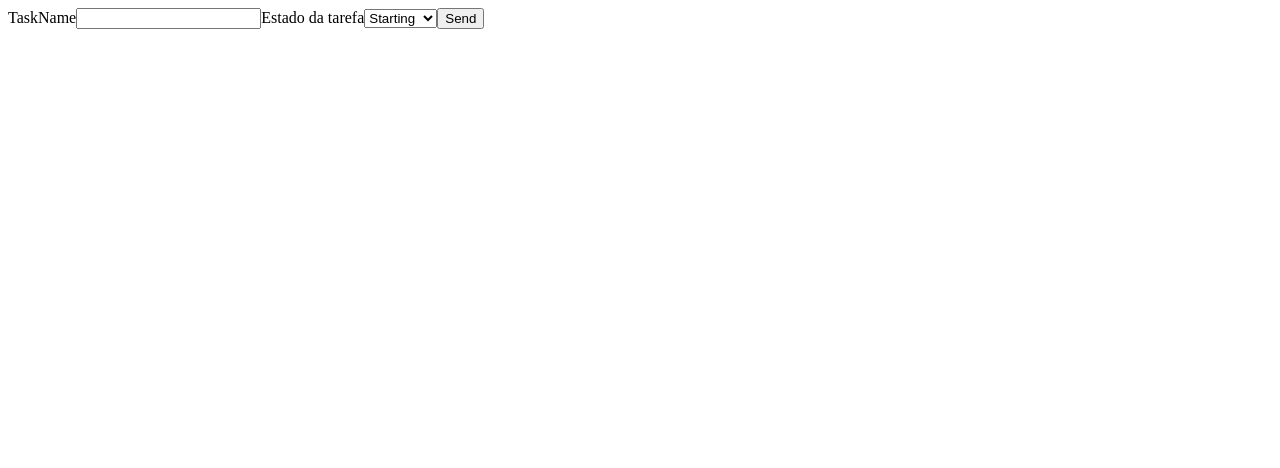
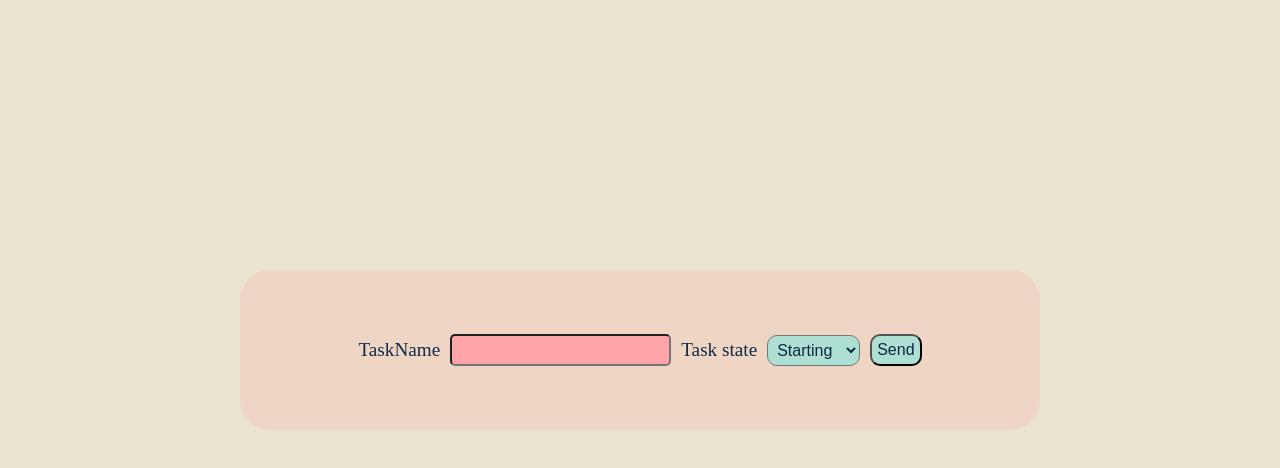
Before and after one commit to UserR3D/TaskView, a React (Vite) app: page / in a window 1280 px wide. Shown: the top 468 px of the page. Built offline with nearby package versions, Linux system fonts and the light colour scheme.

Commit message:
css added a page, finished project

```diff
--- a/src/App.tsx
+++ b/src/App.tsx
@@ -1,4 +1,5 @@
 import { ApiContextProvider } from './apiContext';
+import './assets/geral.css';
 import { Home } from './components/Home';
 const App = () => {
   return (
--- /dev/null
+++ b/src/assets/geral.css
@@ -0,0 +1,70 @@
+body,
+ul,
+li,
+a,
+p,
+h1,
+h2,
+h3,
+h4 {
+  margin: 0px;
+  padding: 0px;
+}
+
+body {
+  background-color: #eae3d0;
+}
+
+input {
+  background-color: #ffa5aa;
+  color: #102742;
+}
+
+.max-container {
+  max-width: 800px;
+  margin: auto;
+  background-color: #efd5c4;
+  border-radius: 30px;
+}
+
+.flex {
+  display: flex;
+  flex-direction: column;
+  align-items: center;
+  gap: 20px;
+  color: #112a46;
+  font-size: 1.2rem;
+}
+
+.gap {
+  margin-top: 270px;
+  padding: 5% 0;
+}
+
+.input-task {
+  display: flex;
+  align-items: center;
+  gap: 10px;
+}
+
+select,
+button {
+  background-color: #addfd3;
+  border-radius: 10px;
+  padding: 5px;
+  color: #102742;
+  font-size: 1rem;
+}
+
+.flex-c {
+  display: flex;
+  gap: 15px;
+  justify-content: center;
+  align-items: center;
+}
+
+input {
+  padding: 5px;
+  border-radius: 5px;
+  font-size: 1rem;
+}
--- a/src/components/FetchAll.tsx
+++ b/src/components/FetchAll.tsx
@@ -3,10 +3,10 @@ import FormTask from './FormTask';
 
 function FetchAll() {
   return (
-    <>
+    <div className='flex'>
+      <FormIput />
       <FormTask />
-      <FormIput />
-    </>
+    </div>
   );
 }
 
--- a/src/components/FormInput.tsx
+++ b/src/components/FormInput.tsx
@@ -21,10 +21,10 @@ const FormIput = () => {
   }
 
   return (
-    <form onSubmit={handleSubmit}>
+    <form onSubmit={handleSubmit} className='input-task'>
       <label htmlFor='taskInput'>TaskName</label>
       <input id='taskInput' type='text' onChange={(e) => setTask(e.target.value)} />
-      <label htmlFor='results'>Estado da tarefa</label>
+      <label htmlFor='results'>Task state</label>
       <select name='selectResults' defaultValue={'Starting'} onChange={(e) => setState(e.target.value)}>
         <option value={'Starting'}>Starting</option>
         <option value={'Finished'}>Finished</option>
--- a/src/components/FormTask.tsx
+++ b/src/components/FormTask.tsx
@@ -12,7 +12,7 @@ const FormTask = () => {
     <>
       {data.map((item) => {
         return (
-          <form key={item.Id}>
+          <form key={item.Id} className='flex-c'>
             <input
               type='text'
               defaultValue={item.Task}
--- a/src/components/Home.tsx
+++ b/src/components/Home.tsx
@@ -2,8 +2,8 @@ import FetchAll from './FetchAll';
 
 export const Home = () => {
   return (
-    <>
+    <div className='max-container gap'>
       <FetchAll />
-    </>
+    </div>
   );
 };
```
